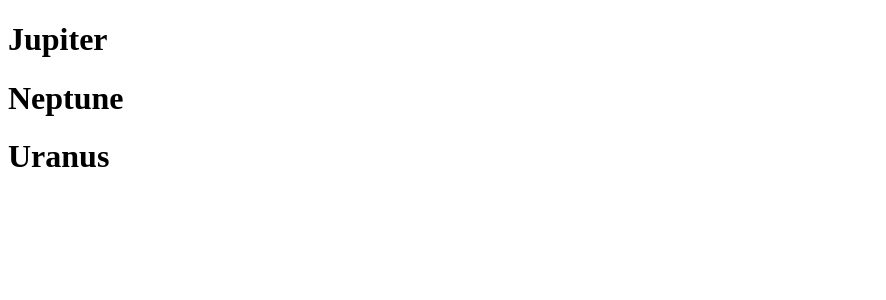
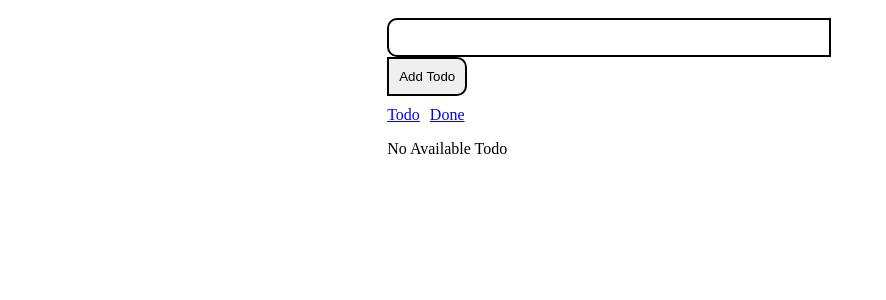
Before and after one commit to JonathanCabalquinto/react-genesis, a React (Create React App) app: page / in a window 1280 px wide. Shown: the top 300 px of the page, without its empty margins (0-886 px from the left). Built offline with nearby package versions, Linux system fonts and the light colour scheme.

Commit message:
#refs-react "Todo App"
#What has been done
- Created todo app as a form of exercise

```diff
--- /dev/null
+++ b/src/assets/Todo.css
@@ -0,0 +1,49 @@
+.nav_link:hover {
+    cursor: pointer;
+}
+
+.nav_link {
+    margin-right: 10px;
+}
+
+ul {
+    /* List styles */
+    list-style-type: none;
+    /* Type of bullet point (disc, circle, square) */
+    list-style-position: inside;
+    padding-inline-start: 0px;
+}
+
+li {
+    margin-bottom: 10px;
+    display: flex;
+    align-items: center;
+    justify-content: space-between;
+}
+
+.container {
+    width: 40%;
+    padding: 10px;
+    margin: auto;
+}
+
+.todoList {
+    margin: 0;
+}
+
+.todoList input {
+    padding: 10px;
+    width: 83%;
+    border-radius: 10px 0px 0px 10px;
+    border: 2px solid black
+}
+
+.todoList button {
+    padding: 10px;
+    border-radius: 0px 10px 10px 0px;
+    border: 2px solid black
+}
+
+.todoList button:hover {
+    cursor: pointer;
+}
--- a/src/index.js
+++ b/src/index.js
@@ -2,13 +2,14 @@ import React from "react";
 import ReactDOM from "react-dom/client";
 import reportWebVitals from './reportWebVitals';
 // import App from './App';
-import Exercise1 from './exercises/Exercise1';
+// import Exercise1 from './exercises/Exercise1';
+import Todo from "./todo-app/index";
 
 
 const root = ReactDOM.createRoot(document.getElementById('root'));
 root.render(
     <React.StrictMode>
-        <Exercise1 />
+        <Todo />
     </React.StrictMode>
 );
 reportWebVitals();
--- /dev/null
+++ b/src/todo-app/index.js
@@ -0,0 +1,81 @@
+import { useState } from "react"
+import "../assets/Todo.css"
+const TodoApp = () => {
+    const [todos, setTodos] = useState([])
+    const [todoInputValue, setTodoInputValue] = useState("")
+
+    const addTodo = () => {
+        todoInputValue.length > 0 && setTodos((prevTodos) => [...prevTodos, { 'name': todoInputValue, 'is_done': false }])
+        setTodoInputValue('');
+    }
+
+    const handleTodoInputOnChange = (event) => {
+        setTodoInputValue(event.target.value)
+    }
+
+    const updateTodoStatus = (todoName) => {
+        setTodos(todos.map((todo, key) => todoName === todo.name ? [{ ...todo, is_done: true }] : todo))
+    }
+
+    return (
+        <div className="container">
+            <div className="todoList">
+                <input onChange={handleTodoInputOnChange} value={todoInputValue} />
+                <button onClick={addTodo}>Add Todo</button>
+            </div>
+            <div style={{
+                color: "blue",
+                textDecoration: "underline",
+                marginTop: "10px    "
+            }} >
+                <span className="nav_link">Todo</span>
+                <span className="nav_link">Done</span>
+            </div>
+            <ul>{
+                todos.length > 0 ?
+                    todos.filter(todo => todo.is_done === false).map((todo, index) =>
+                        <li key={index}>
+                            <span>{todo.name}</span>
+                            <button onClick={() => updateTodoStatus(todo.name)}>Done</button>
+                        </li>
+                    )
+                    :
+                    <span>No Available Todo</span>
+            }
+
+            </ul>
+        </div >
+
+    )
+
+}
+
+// todos.length > 0 ?
+//     todos.filter(todo => todo.is_done === false).map((todo, index) =>
+//         <li key={index}>
+//             <span>{todo.name}</span>
+//             <button onClick={() => updateTodoStatus(todo.name)}>Done</button>
+//         </li>
+//     )
+//     :
+//     <span>No Available Todo</span>
+
+
+// const TodoItem = (props) => {
+//     const { emitFunction } = props
+
+//     const handleButtonClick = () => {
+//         // Trigger the function received from the parent component
+//         emitFunction();
+//     };
+//     return (
+//         <li>
+//             <span>{props.todo.name}</span>
+//             <button onClick={handleButtonClick}>Done</button>
+//             <button>Doing</button>
+//         </li>
+//     )
+
+// }
+
+export default TodoApp
```
